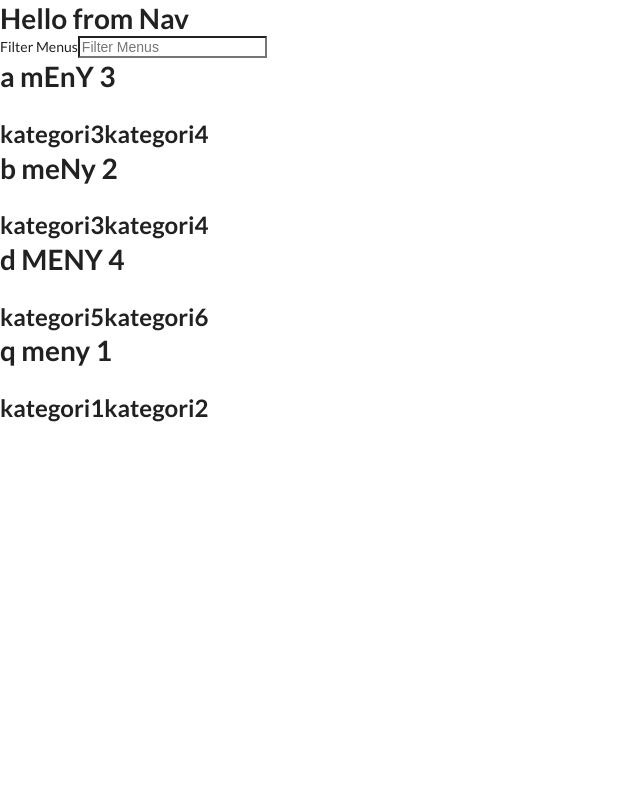
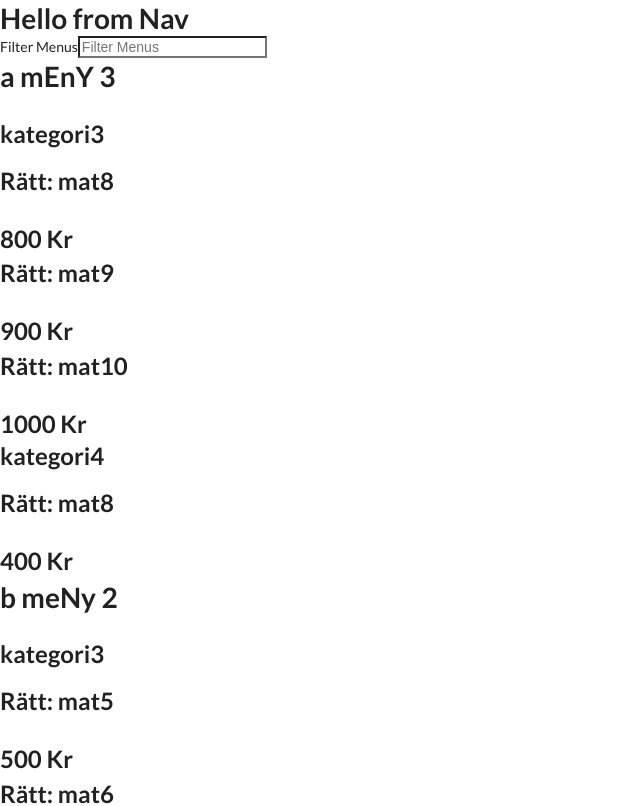
Before and after one commit to wongprom/Q-assign, a React (Create React App) app: page / in a window 1280 px wide. Shown: the top 806 px of the page, without its empty margins (0-640 px from the left). Built offline with nearby package versions, Linux system fonts and the light colour scheme.

Commit message:
WIP. Toggle category onClick.

```diff
--- /dev/null
+++ b/src/components/Category.js
@@ -0,0 +1,21 @@
+import React from 'react';
+
+const Category = ({ categorys }) => {
+  console.log(categorys);
+
+  return (
+    <div>
+      <h2>{categorys.name}</h2>
+      {categorys.products.map((product) => {
+        return (
+          <div>
+            <p> Rätt: {product.name}</p>
+            <p>{product.price} Kr </p>
+          </div>
+        );
+      })}
+    </div>
+  );
+};
+
+export default Category;
--- a/src/components/Menu.js
+++ b/src/components/Menu.js
@@ -1,7 +1,7 @@
 import React from 'react';
 
 const Menu = (props) => {
-  return <div></div>;
+  return <div>hello from Menu</div>;
 };
 
 export default Menu;
--- a/src/components/MenuList.js
+++ b/src/components/MenuList.js
@@ -1,6 +1,7 @@
 import React, { useState } from 'react';
 import { data } from '../data/testdata';
 import Menu from '../components/Menu';
+import Category from '../components/Category';
 
 const MenuList = () => {
   const [menusData, setMenus] = useState(data);
@@ -17,12 +18,17 @@ const MenuList = () => {
   const filterMenus = menusData.filter((menu) => {
     return menu.name.toLowerCase().includes(inputValue.toLowerCase());
   });
+
   console.log('menus', menusData);
   let menus = filterMenus.map((menu, index) => {
     return (
       <div key={index}>
         <h1>{menu.name}</h1>
-        <h2>{menu.categories.map((category) => category.name)}</h2>
+        <h2>
+          {menu.categories.map((category) => (
+            <Category categorys={category} />
+          ))}
+        </h2>
       </div>
     );
   });
@@ -39,6 +45,7 @@ const MenuList = () => {
           value={inputValue}
           placeholder="Filter Menus"
         />
+        {/* <Button></Button> */}
       </div>
       {menus}
     </div>
```
Also changed, not shown: 1 other file (tests, documents, lock files or other folders).
